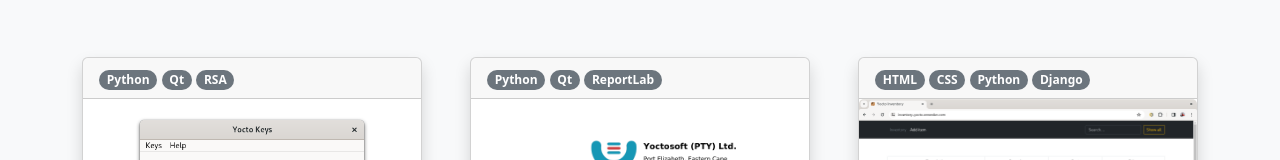
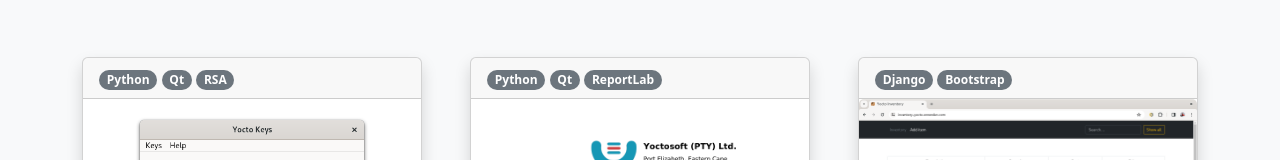
Before and after one commit to delvianv/delvianv.github.io, a plain HTML site: page index.html in a window 1280 px wide. Shown: the part 733-893 px from the top of the page. Drawn offline with nearby package versions, Linux system fonts and the light colour scheme.

Commit message:
Edit tags for inventory app

```diff
--- a/index.html
+++ b/index.html
@@ -429,10 +429,10 @@
           <div class="col">
             <div class="card shadow h-100">
               <div class="card-header">
-                <span class="badge text-bg-secondary rounded-pill">HTML</span>
-                <span class="badge text-bg-secondary rounded-pill">CSS</span>
-                <span class="badge text-bg-secondary rounded-pill">Python</span>
                 <span class="badge text-bg-secondary rounded-pill">Django</span>
+                <span class="badge text-bg-secondary rounded-pill">
+                  Bootstrap
+                </span>
               </div>
               <img
                 src="images/inventory.png"
```
